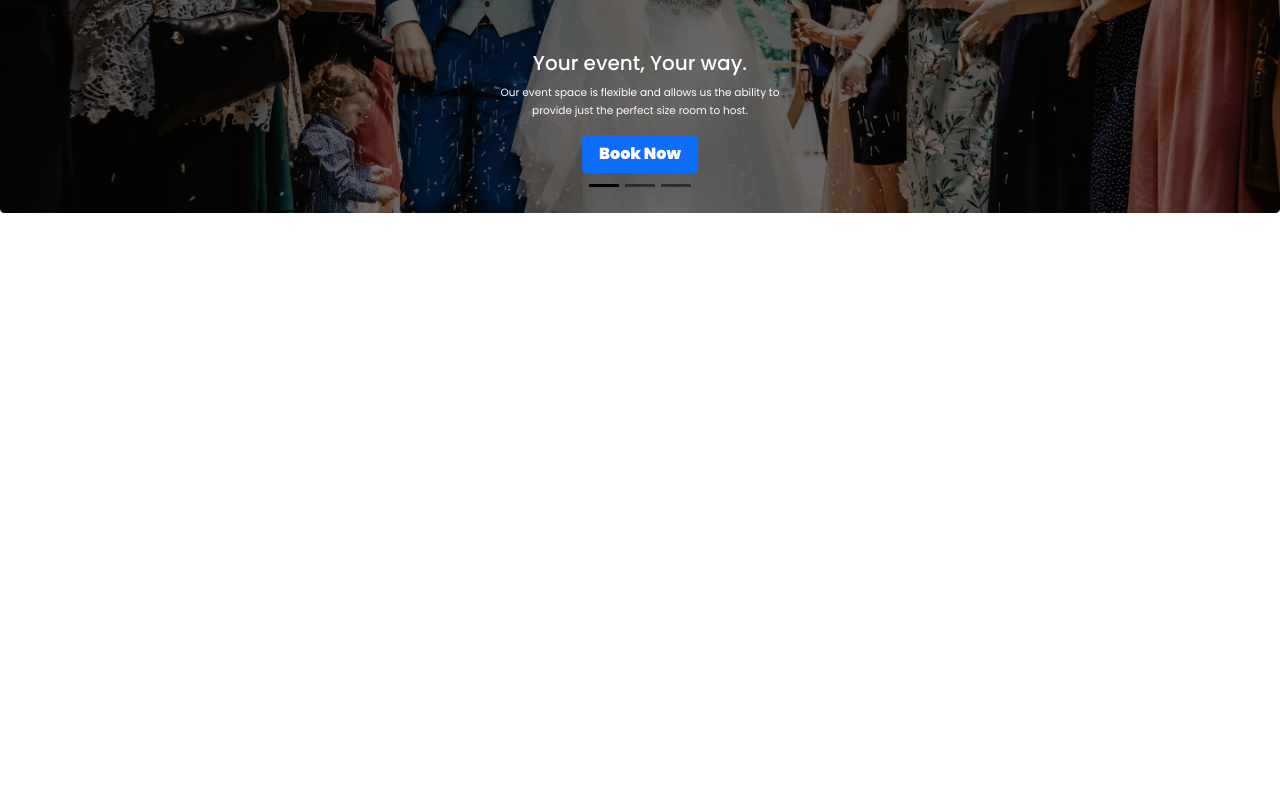
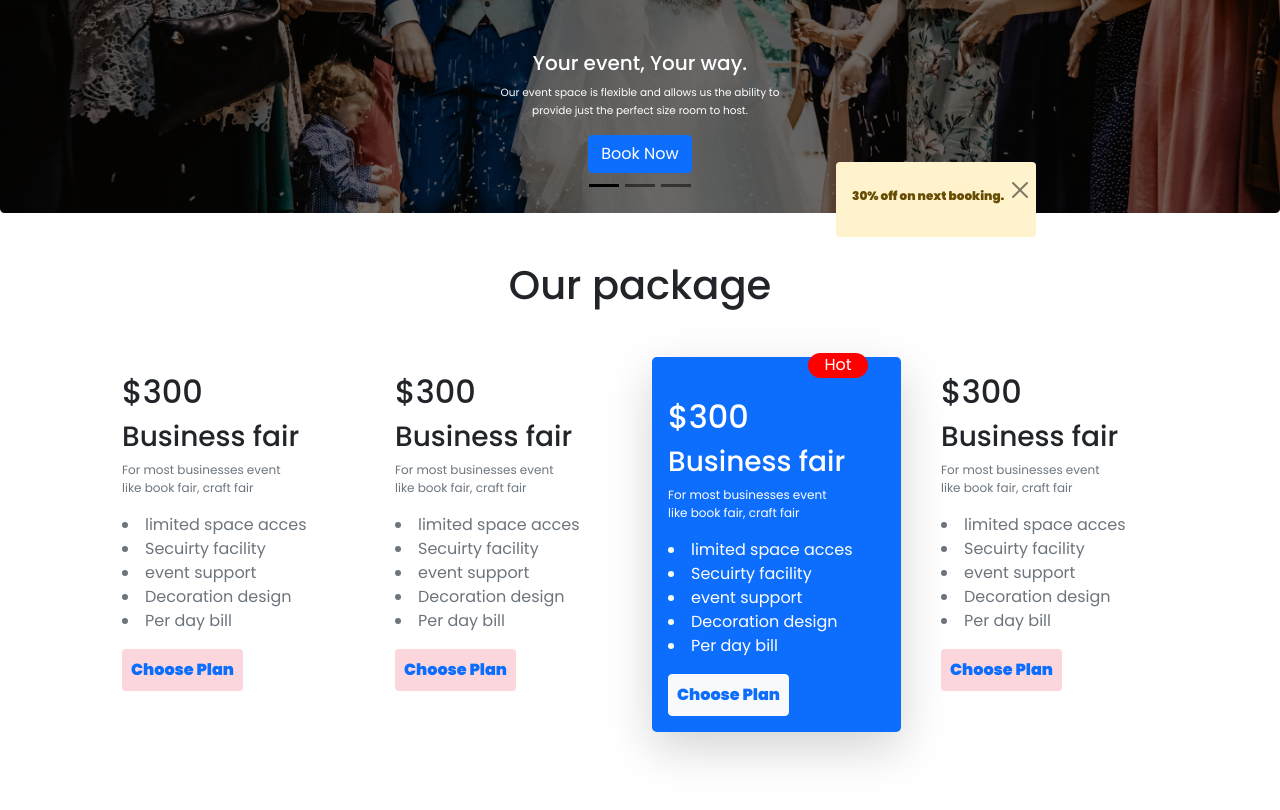
Before and after one commit to Mahbuba-islam/convention-senter, a plain HTML site: page index.html in a window 1280 px wide. Shown: the part 372-1182 px from the top of the page. Before the commit the page ends 800 px from the top, so only its background shows below. Drawn offline with nearby package versions, Linux system fonts and the light colour scheme.

Commit message:
pakage section done

```diff
--- a/CSS/style.css
+++ b/CSS/style.css
@@ -14,3 +14,28 @@ p{
     margin-bottom: 0.5vh;
     padding: 200px;
 } */
+
+.btn-initial{
+    background: rgba(250, 189, 200, 0.616);
+}
+.next{
+    width: 200px;
+    padding-top: 25px;
+
+}
+.Hot{
+    height: 25px;
+    width: 60px;
+    background: red;
+    color: white;
+    position: relative;
+    bottom: 20px;
+   left: 140px ;
+   text-align: center;
+}
+.offer{
+    position: absolute;
+    bottom: 570px;
+    left: 730px ;
+
+}
--- a/index.html
+++ b/index.html
@@ -32,15 +32,15 @@
                 <div class="carousel-caption d-block text-white my-0  d-flex flex-column align-items-center">
                   <h5 class="mx-auto">Your event, Your way.</h5>
                   <p class="mx-auto "><small>Our event space is flexible and allows us the ability to provide just the perfect size room to host.</small></p>
-                  <button class="btn btn-primary shadow-lg text-White fw-bold px-3 ">Book Now</button>
+                  <a class="btn btn-primary" target="new" href="https://javitscenter.com/" role="button">Book Now</a>
                 </div>
               </div>
               <div class="carousel-item" data-bs-interval="2000">
-                <img src="./people.png" class="d-block w-100 img-fluid h-100" alt="...">
+                <img src="./people.png" class="d-block w-100 img-fluid h-" alt="...">
                 <div class="carousel-caption  d-md-block text-white d-flex flex-column justify-content-center align-items-center my-0">
                   <h5 class="mx-auto mt-xs-5 ">Your wedding,Your day.</h5>
                   <p class="mx-auto"><small>Our event space is flexible and allows us the ability to provide just the perfect size room to host.</small></p>
-                  <button class="btn btn-primary shadow-lg text-White fw-bold px-3">Book Meeting Space</button>
+                 <a class="btn btn-primary" target="new" href="https://javitscenter.com/" role="button"> Book Meeting Space </a>
                 </div>
               </div>
               <div class="carousel-item">
@@ -48,7 +48,7 @@
                 <div class="carousel-caption  d-md-block text-white d-flex flex-column justify-content-center align-items-center my-0  ">
                   <h5 class="mx-auto mt-xs-5">Room to zoom</h5>
                   <p class="mx-auto"><small>We have got the space and technology to get the job done</small></p>
-                  <button class="btn btn-primary shadow-lg text-White fw-bold px-3">Book Now</button>
+                  <a class="btn btn-primary" target="new" href="https://javitscenter.com/" role="button">Book Now</a>
                 </div>
               </div>
             </div>
@@ -63,7 +63,89 @@
             </button>
           </div>
     </header>
-    <section class="container">
+    <!-- Start pakage section -->
+    <section class="container mt-5">
+      <H1 class="text-center mb-5">Our package</H1>
+      <div class="px-4">
+        <div class="row row-cols-lg-4 row-cols-1 row-cols-md-2 row-cols-lg-3 g-4">
+          <div class="col ">
+           <div class="p-3 border bg-light d-flex-column justify-content-center align-items-center border-0 bg-white ">
+             <div>
+              <h2>$300</h2>
+              <h3>Business fair</h3>
+              <p class="w-75 text-muted"> For most businesses event
+               like book fair, craft fair</p>
+             </div>
+             <div class="text-muted">
+                <li>limited space acces</li>
+                 <li>Secuirty facility</li>
+                  <li>event support</li>
+                  <li>Decoration design</li>
+                  <li>Per day bill</li>
+                 </div>
+                 <button class="btn btn-initial text-primary fw-bold p-2 mt-3">Choose Plan</button>
+           </div>
+          </div>
+          <div class="col ">
+           <div class="p-3 border bg-light d-flex-column justify-content-center align-items-center border-0 bg-white ">
+             <div>
+              <h2>$300</h2>
+              <h3>Business fair</h3>
+              <p class="w-75 text-muted"> For most businesses event
+               like book fair, craft fair</p>
+             </div>
+             <div class="text-muted">
+                <li>limited space acces</li>
+                 <li>Secuirty facility</li>
+                  <li>event support</li>
+                  <li>Decoration design</li>
+                  <li>Per day bill</li>
+                 </div>
+                 <button class="btn btn-initial text-primary fw-bold p-2 mt-3">Choose Plan</button>
+           </div>
+          </div>
+          <div class="col ">
+           <div class="p-3 d-flex-column justify-content-center align-items-center border-2 bg-primary shadow-lg text-white rounded-3 position-relative ">
+            <div class="Hot rounded-pill">Hot</div>
+             <div>
+              <h2>$300</h2>
+              <h3>Business fair</h3>
+              <p class="w-75 text-white"> For most businesses event
+               like book fair, craft fair</p>
+             </div>
+             <div class="text-white">
+                <li>limited space acces</li>
+                 <li>Secuirty facility</li>
+                  <li>event support</li>
+                  <li>Decoration design</li>
+                  <li>Per day bill</li>
+                 </div>
+                 <button class="btn btn-light text-primary fw-bold p-2 mt-3">Choose Plan</button>
+           </div>
+          </div>
+          <div class="col ">
+             <div class="p-3 border bg-light d-flex-column justify-content-center align-items-center border-0 bg-white ">
+              <div>
+              <h2>$300</h2>
+              <h3>Business fair</h3>
+              <p class="w-75 text-muted"> For most businesses event
+               like book fair, craft fair</p>
+             </div>
+             <div class="text-muted">
+                <li>limited space acces</li>
+                 <li>Secuirty facility</li>
+                  <li>event support</li>
+                  <li>Decoration design</li>
+                  <li>Per day bill</li>
+                 </div>
+                 <button class="btn btn-initial text-primary fw-bold p-2 mt-3">Choose Plan</button>
+                  </div>
+                </div>
+              </div>
+              <div class=" offer alert alert-warning alert-dismissible fade show position-relative top-50 border-0 next" role="alert">
+                <p class="fw-bold pe-0">30% off on next booking.</p>
+                <button type="button" class="btn-close pe-0" data-bs-dismiss="alert" aria-label="Close"></button>
+               </div>
 
     </section>
 
```
Also changed, not shown: Vector.svg (added), people (2).png (renamed from people.png), watermark.svg (added).
